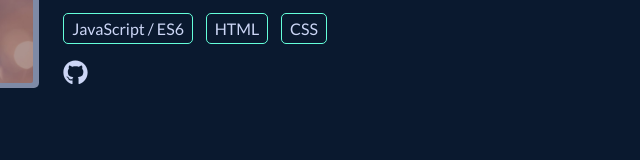
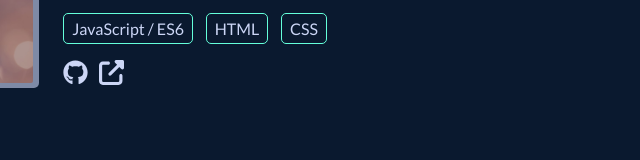
Before and after one commit to laurenjudge/portfolio-2.0, a website: page index.html in a window 1280 px wide. Shown: the part 2072-2232 px from the top of the page, 578-1218 px from the left. Drawn offline with Linux system fonts and the light colour scheme.

Commit message:
added live link for dice game

```diff
--- a/index.html
+++ b/index.html
@@ -164,6 +164,11 @@
               <a class="link card__main-link" href="https://github.com/laurenjudge/dice-game" target="_blank" aria-label="GitHub Link To Dice Game" rel="noopener noreferrer">
                 <svg class="icon--medium" xmlns="http://www.w3.org/2000/svg" viewBox="0 0 496 512">
                   <path stroke="currentColor" fill="currentColor" d="M165.9 397.4c0 2-2.3 3.6-5.2 3.6-3.3.3-5.6-1.3-5.6-3.6 0-2 2.3-3.6 5.2-3.6 3-.3 5.6 1.3 5.6 3.6zm-31.1-4.5c-.7 2 1.3 4.3 4.3 4.9 2.6 1 5.6 0 6.2-2s-1.3-4.3-4.3-5.2c-2.6-.7-5.5.3-6.2 2.3zm44.2-1.7c-2.9.7-4.9 2.6-4.6 4.9.3 2 2.9 3.3 5.9 2.6 2.9-.7 4.9-2.6 4.6-4.6-.3-1.9-3-3.2-5.9-2.9zM244.8 8C106.1 8 0 113.3 0 252c0 110.9 69.8 205.8 169.5 239.2 12.8 2.3 17.3-5.6 17.3-12.1 0-6.2-.3-40.4-.3-61.4 0 0-70 15-84.7-29.8 0 0-11.4-29.1-27.8-36.6 0 0-22.9-15.7 1.6-15.4 0 0 24.9 2 38.6 25.8 21.9 38.6 58.6 27.5 72.9 20.9 2.3-16 8.8-27.1 16-33.7-55.9-6.2-112.3-14.3-112.3-110.5 0-27.5 7.6-41.3 23.6-58.9-2.6-6.5-11.1-33.3 2.6-67.9 20.9-6.5 69 27 69 27 20-5.6 41.5-8.5 62.8-8.5s42.8 2.9 62.8 8.5c0 0 48.1-33.6 69-27 13.7 34.7 5.2 61.4 2.6 67.9 16 17.7 25.8 31.5 25.8 58.9 0 96.5-58.9 104.2-114.8 110.5 9.2 7.9 17 22.9 17 46.4 0 33.7-.3 75.4-.3 83.6 0 6.5 4.6 14.4 17.3 12.1C428.2 457.8 496 362.9 496 252 496 113.3 383.5 8 244.8 8zM97.2 352.9c-1.3 1-1 3.3.7 5.2 1.6 1.6 3.9 2.3 5.2 1 1.3-1 1-3.3-.7-5.2-1.6-1.6-3.9-2.3-5.2-1zm-10.8-8.1c-.7 1.3.3 2.9 2.3 3.9 1.6 1 3.6.7 4.3-.7.7-1.3-.3-2.9-2.3-3.9-2-.6-3.6-.3-4.3.7zm32.4 35.6c-1.6 1.3-1 4.3 1.3 6.2 2.3 2.3 5.2 2.6 6.5 1 1.3-1.3.7-4.3-1.3-6.2-2.2-2.3-5.2-2.6-6.5-1zm-11.4-14.7c-1.6 1-1.6 3.6 0 5.9 1.6 2.3 4.3 3.3 5.6 2.3 1.6-1.3 1.6-3.9 0-6.2-1.4-2.3-4-3.3-5.6-2z"/>
+                </svg>
+              </a>
+              <a class="link card__main-link" href="http://js-dice-game.s3-website-ap-southeast-2.amazonaws.com/" target="_blank" aria-label="View Live" rel="noopener noreferrer">
+                <svg class="icon--medium" xmlns="http://www.w3.org/2000/svg" viewBox="0 0 512 512">
+                  <path stroke="currentColor" fill="currentColor" d="M352 0c-12.9 0-24.6 7.8-29.6 19.8s-2.2 25.7 6.9 34.9L370.7 96 201.4 265.4c-12.5 12.5-12.5 32.8 0 45.3s32.8 12.5 45.3 0L416 141.3l41.4 41.4c9.2 9.2 22.9 11.9 34.9 6.9s19.8-16.6 19.8-29.6V32c0-17.7-14.3-32-32-32H352zM80 32C35.8 32 0 67.8 0 112V432c0 44.2 35.8 80 80 80H400c44.2 0 80-35.8 80-80V320c0-17.7-14.3-32-32-32s-32 14.3-32 32V432c0 8.8-7.2 16-16 16H80c-8.8 0-16-7.2-16-16V112c0-8.8 7.2-16 16-16H192c17.7 0 32-14.3 32-32s-14.3-32-32-32H80z"/>
                 </svg>
               </a>
             </div>
```
